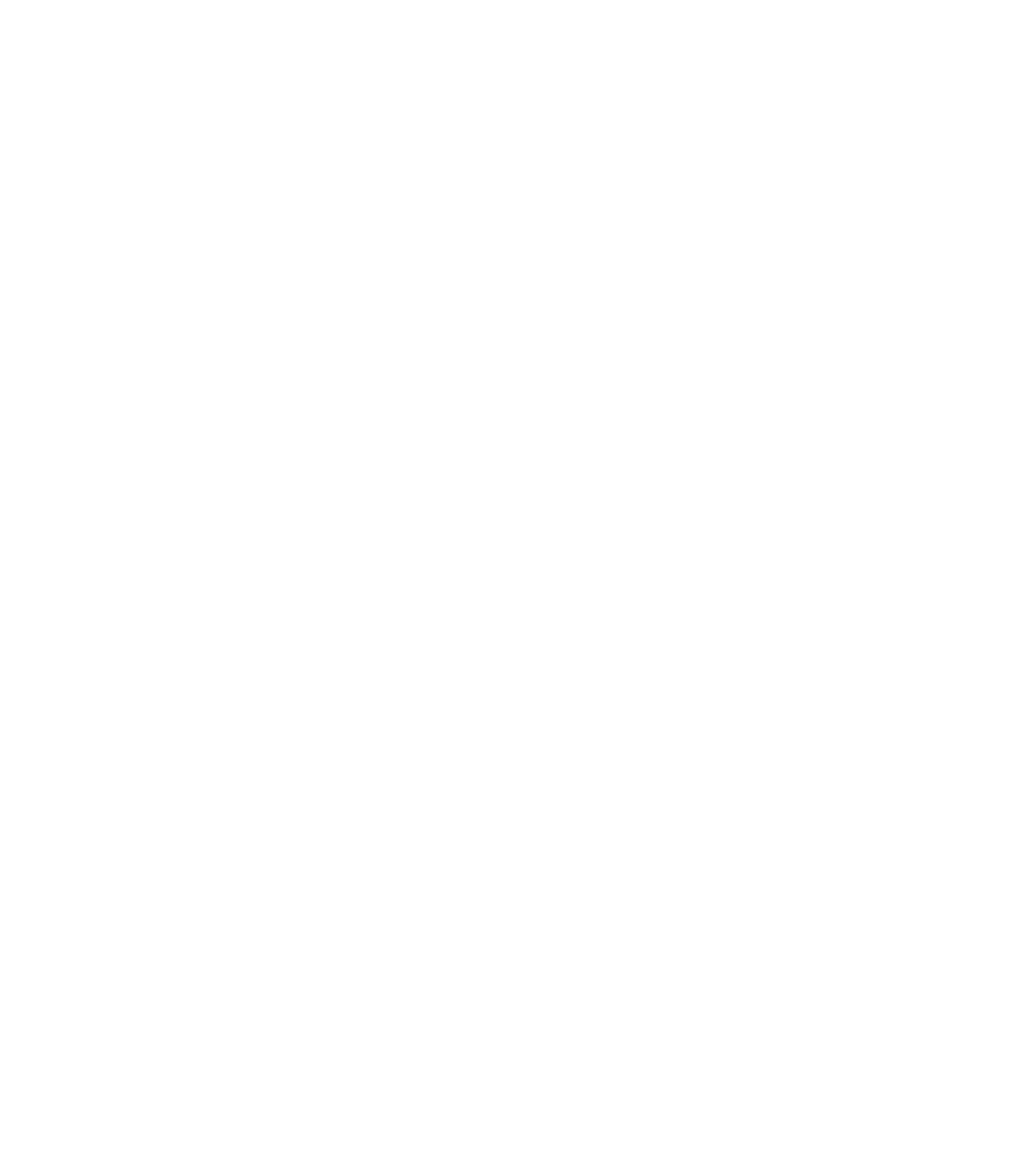
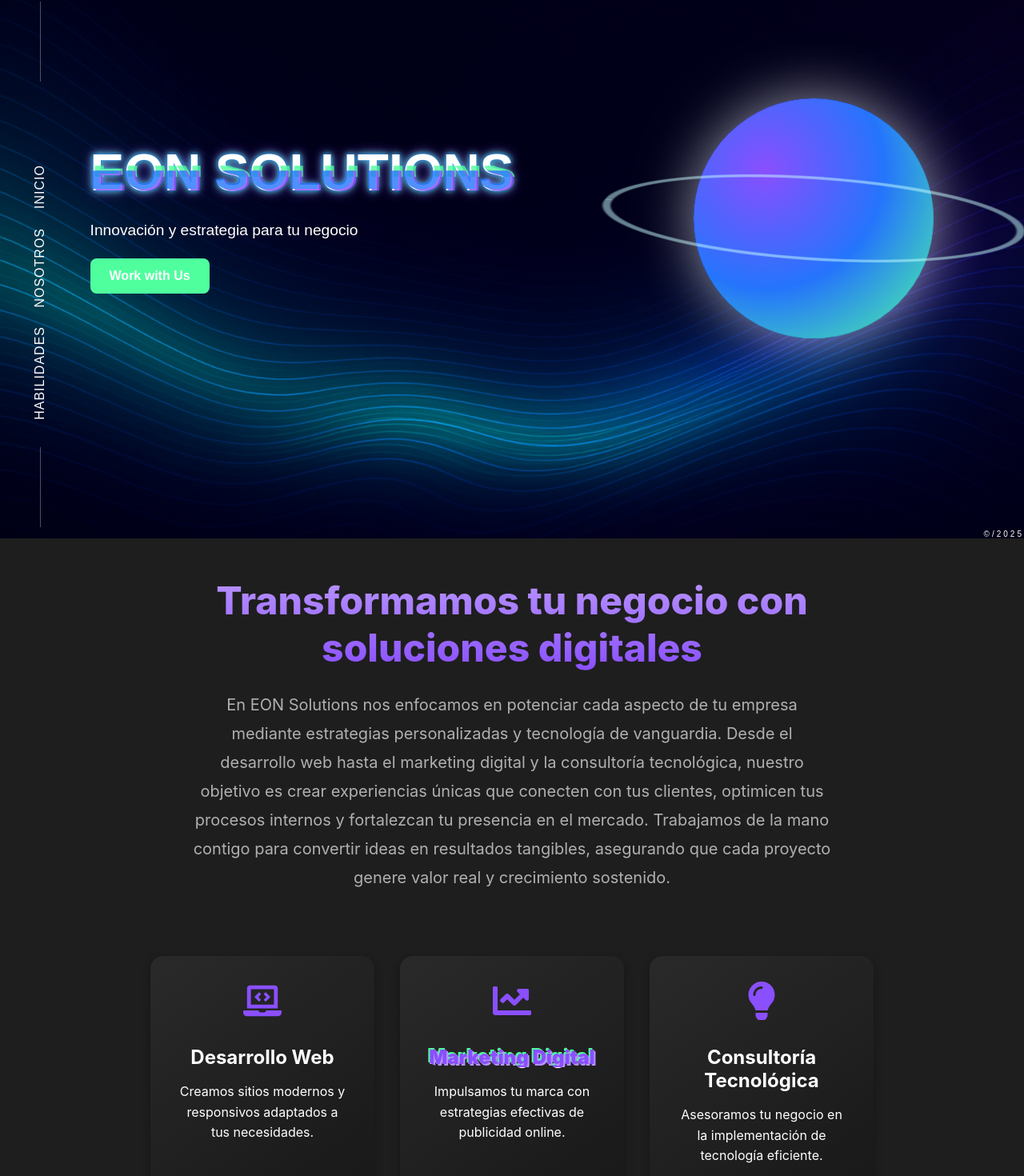
Before and after one commit to Eon-cloud-fgl/Portfolio-Eon-Solution, a React (Vite) app: page / in a window 1280 px wide. Shown: the part 127-1597 px from the top of the page at 80% size. Before the commit the page ends 800 px from the top, so only its background shows below. Built offline with nearby package versions, Linux system fonts and the light colour scheme; a web font is replaced by a local one.

Commit message:
feat: home con efecto tipo glitch

```diff
--- a/package.json
+++ b/package.json
@@ -14,7 +14,9 @@
     "react": "^19.1.1",
     "react-dom": "^19.1.1",
     "react-icons": "^5.5.0",
-    "react-router-dom": "^7.8.1"
+    "react-router-dom": "^7.8.1",
+    "react-tsparticles": "^2.12.2",
+    "tsparticles": "^2.11.1"
   },
   "devDependencies": {
     "@eslint/js": "^9.33.0",
--- /dev/null
+++ b/src/components/Services.jsx
@@ -0,0 +1,54 @@
+import React from "react";
+import { FaLaptopCode, FaChartLine, FaLightbulb } from "react-icons/fa";
+import "../styles/services.css";
+
+export default function Services() {
+    return (
+        <section className="services-container">
+            {/* Introducción / título de la sección */}
+            <article className="services-intro">
+                <h1>Transformamos tu negocio con soluciones digitales</h1>
+                <p>
+                    En EON Solutions nos enfocamos en potenciar cada aspecto de tu empresa mediante
+                    estrategias personalizadas y tecnología de vanguardia. Desde el desarrollo web hasta
+                    el marketing digital y la consultoría tecnológica, nuestro objetivo es crear experiencias
+                    únicas que conecten con tus clientes, optimicen tus procesos internos y fortalezcan tu
+                    presencia en el mercado. Trabajamos de la mano contigo para convertir ideas en resultados
+                    tangibles, asegurando que cada proyecto genere valor real y crecimiento sostenido.
+                </p>
+            </article>
+
+            {/* Lista de items */}
+            <article className="services-items">
+                <Item
+                    title="Desarrollo Web"
+                    description="Creamos sitios modernos y responsivos adaptados a tus necesidades."
+                    Icon={FaLaptopCode}
+                />
+                <Item
+                    title="Marketing Digital"
+                    description="Impulsamos tu marca con estrategias efectivas de publicidad online."
+                    Icon={FaChartLine}
+                    className="glitch-item"
+                />
+                <Item
+                    title="Consultoría Tecnológica"
+                    description="Asesoramos tu negocio en la implementación de tecnología eficiente."
+                    Icon={FaLightbulb}
+                />
+            </article>
+        </section>
+    );
+}
+
+function Item({ title, description, Icon, className }) {
+  return (
+    <div className={`service-item ${className ? className : ''}`}>
+      <div className="service-icon"><Icon /></div>
+      <h2>{title}
+        {className === 'glitch-item' && <span className="glitch-effect">{title}</span>}
+      </h2>
+      <p>{description}</p>
+    </div>
+  );
+}
--- a/src/pages/Home.jsx
+++ b/src/pages/Home.jsx
@@ -1,4 +1,6 @@
 import '../styles/Home.css';
+import Hero from '../components/Hero';
+import Services from '../components/Services';
 import React, { useRef, useEffect } from 'react';
 
 function Banner() {
@@ -41,6 +43,8 @@
     return (
         <>
             <div className='home-container'>
+                <Hero />
+                <Services />
             </div>
         </>
     )
--- a/src/styles/global.css
+++ b/src/styles/global.css
@@ -9,6 +9,7 @@
   --background-light: #F5F5F5;
   --background-dark: #1E1E1E;
   --text-dark: #2E2E2E;
+  --text-info: #B0B0B0;
   --text-light: #FFFFFF;
   --border-light: #E0E0E0;
   --border-dark: #3A3A3A;
--- a/src/styles/hero.css
+++ b/src/styles/hero.css
@@ -2,7 +2,10 @@
 .hero {
     width: 100vw;
     height: 100vh;
-  background: var(--gradient-mixed); /* Violeta → Azul → Verde */
+    background-image: url("/public/hero-wp.png");
+    background-repeat: no-repeat;
+    background-size: cover;
+    background-position: center;
     display: flex;
     align-items: center;
     justify-content: space-around;
@@ -17,7 +20,7 @@
     max-width: 800px;
 }
 
-.text-hero{
+.text-hero {
     padding: 0;
     margin: 0;
 }
@@ -73,30 +76,93 @@
 
 /* Animación glitch superior */
 @keyframes glitchTop {
-  0% { clip: rect(0, 9999px, 0, 0); }
-  5% { clip: rect(5px, 9999px, 25px, 0); transform: translate(-3px, -2px); }
-  10% { clip: rect(50px, 9999px, 90px, 0); transform: translate(3px, 0); }
-  15% { clip: rect(30px, 9999px, 60px, 0); transform: translate(-5px, 2px); }
-  20% { clip: rect(80px, 9999px, 120px, 0); transform: translate(5px, -2px); }
-  100% { clip: rect(0, 9999px, 0, 0); transform: none; }
+    0% {
+        clip: rect(0, 9999px, 0, 0);
+    }
+
+    5% {
+        clip: rect(5px, 9999px, 25px, 0);
+        transform: translate(-3px, -2px);
+    }
+
+    10% {
+        clip: rect(50px, 9999px, 90px, 0);
+        transform: translate(3px, 0);
+    }
+
+    15% {
+        clip: rect(30px, 9999px, 60px, 0);
+        transform: translate(-5px, 2px);
+    }
+
+    20% {
+        clip: rect(80px, 9999px, 120px, 0);
+        transform: translate(5px, -2px);
+    }
+
+    100% {
+        clip: rect(0, 9999px, 0, 0);
+        transform: none;
+    }
 }
 
 /* Animación glitch inferior */
 @keyframes glitchBottom {
-  0% { clip: rect(0, 9999px, 0, 0); }
-  5% { clip: rect(60px, 9999px, 100px, 0); transform: translate(3px, 2px); }
-  10% { clip: rect(20px, 9999px, 70px, 0); transform: translate(-3px, 0); }
-  15% { clip: rect(40px, 9999px, 80px, 0); transform: translate(4px, -2px); }
-  20% { clip: rect(10px, 9999px, 50px, 0); transform: translate(-4px, 2px); }
-  100% { clip: rect(0, 9999px, 0, 0); transform: none; }
+    0% {
+        clip: rect(0, 9999px, 0, 0);
+    }
+
+    5% {
+        clip: rect(60px, 9999px, 100px, 0);
+        transform: translate(3px, 2px);
+    }
+
+    10% {
+        clip: rect(20px, 9999px, 70px, 0);
+        transform: translate(-3px, 0);
+    }
+
+    15% {
+        clip: rect(40px, 9999px, 80px, 0);
+        transform: translate(4px, -2px);
+    }
+
+    20% {
+        clip: rect(10px, 9999px, 50px, 0);
+        transform: translate(-4px, 2px);
+    }
+
+    100% {
+        clip: rect(0, 9999px, 0, 0);
+        transform: none;
+    }
 }
 
 /* Flicker */
 @keyframes flicker {
-  0%, 19%, 21%, 23%, 25%, 54%, 56%, 100% { opacity: 1; }
-  20%, 24%, 55% { opacity: 0.6; }
-  22% { opacity: 0.3; }
+
+    0%,
+    19%,
+    21%,
+    23%,
+    25%,
+    54%,
+    56%,
+    100% {
+        opacity: 1;
     }
+
+    20%,
+    24%,
+    55% {
+        opacity: 0.6;
+    }
+
+    22% {
+        opacity: 0.3;
+    }
+}
+
 /* Subtítulo */
 .hero p {
     font-size: 1.2rem;
@@ -122,11 +188,57 @@
     background: var(--button-hover-bg);
 }
 
-/* Esfera decorativa */
 .hero-sphere {
   width: 300px;
   height: 300px;
   border-radius: 50%;
   background: radial-gradient(circle at 30% 30%, var(--primary-purple), var(--primary-blue), var(--primary-green));
-  opacity: 0.8;
+  position: relative;
+  z-index: 1;
+  box-shadow: 0 0 40px rgba(255, 255, 255, 0.3); /* leve resplandor */
+  animation: glow 6s ease-in-out infinite alternate;
 }
+
+/* Efecto de brillo pulsante */
+@keyframes glow {
+  from {
+    box-shadow: 0 0 40px rgba(255, 255, 255, 0.3);
+  }
+  to {
+    box-shadow: 0 0 70px rgba(255, 255, 255, 0.6);
+  }
+}
+
+/* Anillo detrás */
+.hero-sphere::before {
+  content: "";
+  position: absolute;
+  top: 50%;
+  left: 50%;
+  width: 520px;
+  height: 280px;
+border: 10px solid rgba(200, 255, 255, 0.5);
+  border-radius: 50%;
+  transform: translate(-50%, -50%) rotateX(70deg) rotateZ(15deg);
+  clip-path: inset(50% 0 0 0);
+  z-index: 0;
+  animation: rotateRing 40s linear infinite;
+  filter: blur(1px); /* suaviza el anillo */
+}
+
+/* Anillo delante */
+.hero-sphere::after {
+  content: "";
+  position: absolute;
+  top: 50%;
+  left: 50%;
+  width: 520px;
+  height: 280px;
+  border: 10px solid rgba(200, 255, 255, 0.5);
+  border-radius: 50%;
+  transform: translate(-50%, -50%) rotateX(70deg) rotateZ(15deg);
+  clip-path: inset(0 0 50% 0); /* solo la mitad frontal */
+  z-index: 2;
+  animation: rotateRing 40s linear infinite;
+  filter: blur(1px);
+}
--- /dev/null
+++ b/src/styles/services.css
@@ -0,0 +1,116 @@
+.services-container {
+  width: 100%;
+  min-height: 100vh;
+  background-color: var(--background-dark);
+  display: flex;
+  flex-direction: column;
+  align-items: center;
+  gap: 5rem;
+  color: var(--text-light);
+  font-family: 'Inter', sans-serif;
+}
+
+/* Introducción */
+.services-intro {
+  text-align: center;
+  max-width: 900px;
+}
+
+.services-intro h1 {
+  font-size: 3rem;
+  background: var(--gradient-purple);
+  -webkit-background-clip: text;
+  -webkit-text-fill-color: transparent;
+  margin-bottom: 1.5rem;
+  font-weight: 800;
+}
+
+.services-intro p {
+  font-size: 1.25rem;
+  line-height: 1.8;
+  color: var(--text-info);
+  max-width: 800px;
+  margin: 0 auto;
+}
+
+/* Lista de items */
+.services-items {
+  display: flex;
+  flex-wrap: wrap;
+  justify-content: center;
+  gap: 2rem;
+  width: 100%;
+  max-width: 1200px;
+}
+
+/* Item individual */
+.service-item {
+  background: linear-gradient(145deg, rgba(255,255,255,0.05), rgba(0,0,0,0.2));
+  border-radius: 1rem;
+  padding: 2rem;
+  width: 280px;
+  text-align: center;
+  box-shadow: var(--shadow-dark);
+  transition: transform 0.4s ease, box-shadow 0.4s ease;
+}
+
+.service-item:hover {
+  transform: translateY(-10px);
+  box-shadow: 0 10px 30px rgba(0,0,0,0.5);
+  cursor: pointer;
+}
+
+/* Iconos */
+.service-icon {
+  font-size: 3rem;
+  color: var(--primary-purple);
+  margin-bottom: 1rem;
+  transition: transform 0.4s ease, color 0.4s ease;
+}
+
+.service-item:hover .service-icon {
+  transform: rotate(15deg) scale(1.2);
+  color: var(--primary-green);
+}
+
+.service-item h2 {
+  font-size: 1.5rem;
+  margin-bottom: 0.75rem;
+  font-weight: 700;
+}
+
+.service-item p {
+  font-size: 1rem;
+  line-height: 1.6;
+  color: var(--text-light);
+}
+
+.glitch-item h2 {
+  position: relative;
+  font-weight: 900;
+}
+
+.glitch-effect {
+  position: absolute;
+  top: 0; left: 0;
+  right: 0; bottom: 0;
+  color: var(--primary-purple);
+  text-shadow: 2px 2px var(--light-purple), -2px -2px var(--primary-green);
+  clip-path: polygon(0 2%, 100% 2%, 100% 95%, 95% 95%, 95% 90%, 85% 90%, 85% 95%, 8% 95%, 0 70%);
+  animation: glitch 2s infinite;
+}
+
+/* Keyframes adaptados del glitch original */
+@keyframes glitch {
+  0% { clip-path: polygon(0 2%, 100% 2%, 100% 95%, 95% 95%, 95% 90%, 85% 90%, 85% 95%, 8% 95%, 0 70%); }
+  2%, 8% { clip-path: polygon(0 78%, 100% 78%, 100% 100%, 95% 100%, 95% 90%, 85% 90%, 85% 100%, 8% 100%, 0 78%);
+             transform: translate(-2%,0);}
+  6% { transform: translate(2%,0);}
+  10% { clip-path: polygon(0 44%, 100% 44%, 100% 54%, 95% 54%, 95% 54%, 85% 54%, 85% 54%, 8% 54%, 0 54%);
+        transform: translate(2%,0);}
+  25% { clip-path: polygon(0 0, 100% 0, 100% 0, 95% 0, 95% 0, 85% 0, 85% 0, 8% 0, 0 0); transform: translate(1%,0);}
+  30% { transform: translate(-2%,0);}
+  50% { transform: translate(0,0);}
+  55% { transform: translate(1%,0);}
+  60% { transform: translate(0,0);}
+}
```
Also changed, not shown: public/hero-wp.png (added), src/components/About.jsx (renamed from src/pages/About.jsx), 1 other file (tests, documents, lock files or other folders). Lines whose indentation alone changed are shown as unchanged.
